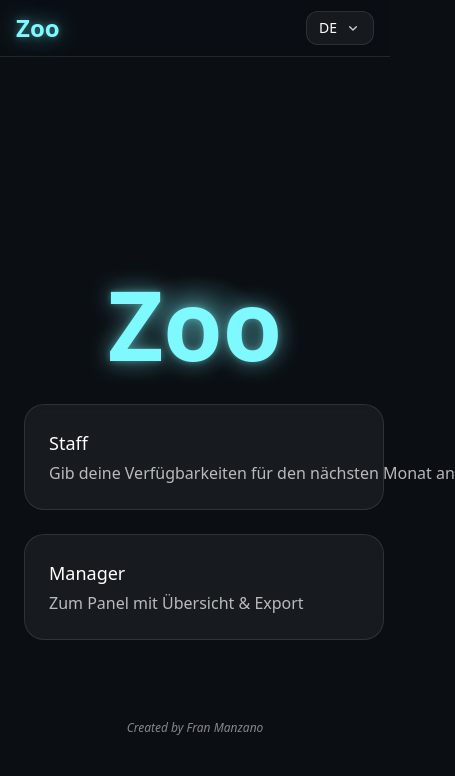
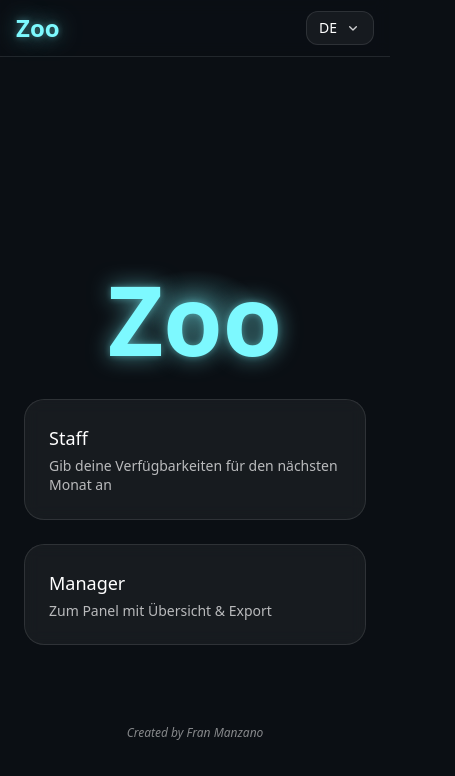
Before and after one commit to fmanzano26/zoo-dienstplan, a React (Vite) app: page / in a window 390 px wide. Shown: the top 776 px of the page, 455 px wide, since content can reach past the window. Built offline with nearby package versions, Linux system fonts and the light colour scheme.

Commit message:
Fix móvil: Home.jsx responsive (subtítulos wrap + w-full + footer)

```diff
--- a/src/pages/Home.jsx
+++ b/src/pages/Home.jsx
@@ -4,22 +4,37 @@ import { Link } from 'react-router-dom'
 import Logo from '../components/Logo'
 import { dictionaries } from '../lib/i18n'
 
-export default function Home({lang}){
-  const t = dictionaries[lang];
+export default function Home({ lang }) {
+  const t = dictionaries[lang]
+
   return (
     <div className="min-h-screen flex flex-col items-center justify-center p-6">
+      {/* Logo */}
       <Logo />
+
+      {/* Cards */}
       <div className="mt-2 grid grid-cols-1 md:grid-cols-2 gap-6 w-full max-w-4xl">
-        <Link to="/staff" className="card hover:shadow-neon min-w-[360px]">
+        {/* Staff */}
+        <Link to="/staff" className="card hover:shadow-neon w-full">
           <div className="text-lg">{t.staffBtnTitle}</div>
-          <div className="text-white/70 mt-1 whitespace-nowrap">{t.staffBtnSub}</div>
+          <div className="text-white/70 mt-1 text-sm sm:text-base leading-snug break-words hyphens-auto whitespace-normal">
+            {t.staffBtnSub}
+          </div>
         </Link>
-        <Link to="/manager" className="card hover:shadow-neon min-w-[360px]">
+
+        {/* Manager */}
+        <Link to="/manager" className="card hover:shadow-neon w-full">
           <div className="text-lg">{t.managerBtnTitle}</div>
-          <div className="text-white/70 mt-1 whitespace-nowrap">{t.managerBtnSub}</div>
+          <div className="text-white/70 mt-1 text-sm sm:text-base leading-snug break-words hyphens-auto whitespace-normal">
+            {t.managerBtnSub}
+          </div>
         </Link>
       </div>
-      <div className="mt-20 text-xs italic text-white/50">{t.createdBy}</div>
+
+      {/* Footer */}
+      <div className="mt-20 text-xs italic text-white/50">
+        {t.createdBy}
+      </div>
     </div>
   )
 }
```
